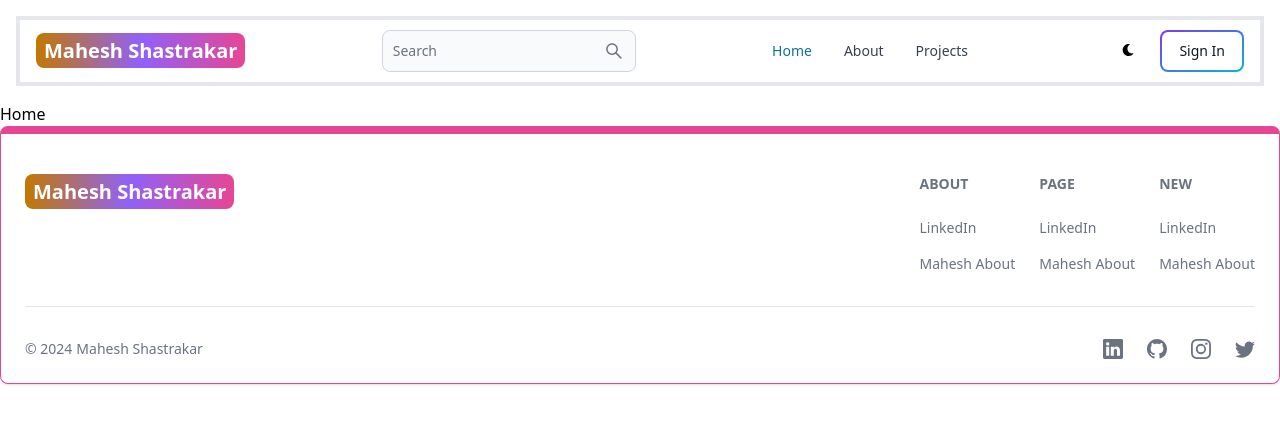
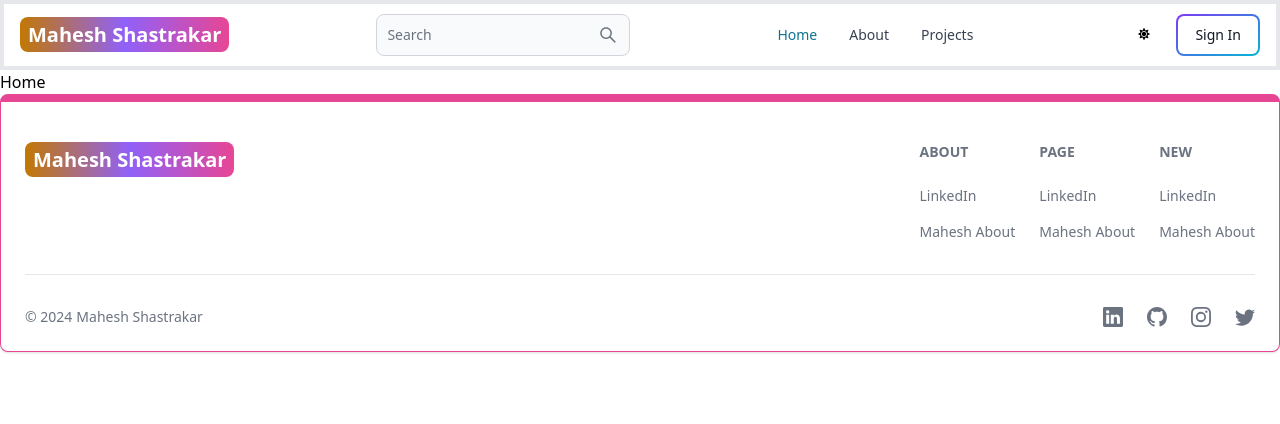
Before and after one commit to mahesh-shastrakar/Portfolio-Blog, a React (Vite) app in the folder client/: page / in a window 1280 px wide. Shown: the top 424 px of the page. Built offline with nearby package versions, Linux system fonts and the light colour scheme.

Commit message:
completed dark mode

```diff
--- a/client/src/components/Header.jsx
+++ b/client/src/components/Header.jsx
@@ -1,12 +1,20 @@
 import React from "react";
-import { Button, Navbar, TextInput } from "flowbite-react";
+import { Avatar, Button, Dropdown, Navbar, TextInput } from "flowbite-react";
 import { Link, useLocation } from "react-router-dom";
 import { AiOutlineSearch } from "react-icons/ai";
-import { FaMoon } from "react-icons/fa";
+import { FaMoon, FaSun } from "react-icons/fa";
+import { toggleTheme } from "../redux/theme/themeSlice";
+import { useSelector, useDispatch } from "react-redux";
 const Header = () => {
   const path = useLocation().pathname;
+  const dispatch = useDispatch();
+  const { currentUser } = useSelector((state) => state.user);
+  const { theme } = useSelector((state) => state.theme);
+  const handleThemeClick = () => {
+    dispatch(toggleTheme());
+  };
   return (
-    <Navbar className=" m-4 border-4 ">
+    <Navbar className=" border-4 ">
       <Link
         to="/"
         className="self-center whitespace-nowrap text-sm sm:text-xl font-semibold dark:text-white "
@@ -27,14 +35,45 @@ const Header = () => {
         <AiOutlineSearch />
       </Button>
       <div className=" flex gap-2 md:order-2">
-        <Button className="w-12 h-10 hidden sm:inline" color="grey" pill>
-          <FaMoon />
+        <Button
+          className="w-12 h-10 hidden sm:inline"
+          color="grey"
+          pill
+          onClick={handleThemeClick}
+        >
+          {theme === "light" ? <FaSun /> : <FaMoon />}
         </Button>
-        <Link to="/signin">
-          <Button gradientDuoTone="purpleToBlue" outline>
-            Sign In
-          </Button>
-        </Link>
+        {currentUser ? (
+          <Dropdown
+            arrowIcon={false}
+            inline
+            label={
+              <Avatar
+                alt="user"
+                img={currentUser.profilePicture}
+                rounded
+              ></Avatar>
+            }
+          >
+            <Dropdown.Header>
+              <span className="block text-sm">@{currentUser.username}</span>
+              <span className="block text-sm font-mediun truncate">
+                {currentUser.email}
+              </span>
+            </Dropdown.Header>
+            <Link to="/dashboard?tab=profile">
+              <Dropdown.Item>Profile</Dropdown.Item>
+            </Link>
+            <Dropdown.Divider />
+            <Dropdown.Item>Sign Out</Dropdown.Item>
+          </Dropdown>
+        ) : (
+          <Link to="/signin">
+            <Button gradientDuoTone="purpleToBlue" outline>
+              Sign In
+            </Button>
+          </Link>
+        )}
         <Navbar.Toggle />
       </div>
       <Navbar.Collapse>
--- /dev/null
+++ b/client/src/components/ThemeProvider.jsx
@@ -0,0 +1,14 @@
+import React from "react";
+import { useSelector } from "react-redux";
+const ThemeProvider = ({ children }) => {
+  const { theme } = useSelector((state) => state.theme);
+  return (
+    <div className={theme}>
+      <div className="bg-white text-grey-700 dark:text-grey-200 dark:bg-[rgb(16,23,42)] min-h-screen">
+        {children}
+      </div>
+    </div>
+  );
+};
+
+export default ThemeProvider;
--- a/client/src/main.jsx
+++ b/client/src/main.jsx
@@ -6,10 +6,13 @@ import { store } from "./redux/store";
 import { Provider } from "react-redux";
 import { persistor } from "./redux/store";
 import { PersistGate } from "redux-persist/integration/react";
+import ThemeProvider from "./components/ThemeProvider.jsx";
 ReactDOM.createRoot(document.getElementById("root")).render(
   <PersistGate persistor={persistor}>
     <Provider store={store}>
-      <App />
+      <ThemeProvider>
+        <App />
+      </ThemeProvider>
     </Provider>
   </PersistGate>
 );
--- a/client/src/redux/store.js
+++ b/client/src/redux/store.js
@@ -1,10 +1,12 @@
 import { configureStore, combineReducers } from "@reduxjs/toolkit";
 import userReducer from "./user/userSlice";
+import themeReducer from "./theme/themeSlice";
 import persistReducer from "redux-persist/es/persistReducer";
 import storage from "redux-persist/es/storage";
 import persistedStore from "redux-persist/es/persistStore";
 const rootReducer = combineReducers({
   user: userReducer,
+  theme: themeReducer,
 });
 
 const persistConfig = {
--- /dev/null
+++ b/client/src/redux/theme/themeSlice.js
@@ -0,0 +1,18 @@
+import { createSlice } from "@reduxjs/toolkit";
+
+const initialState = {
+  theme: "light",
+};
+
+const themeSlice = createSlice({
+  name: "theme",
+  initialState,
+  reducers: {
+    toggleTheme: (state) => {
+      state.theme = state.theme === "light" ? "dark" : "light";
+    },
+  },
+});
+
+export const { toggleTheme } = themeSlice.actions;
+export default themeSlice.reducer;
```
